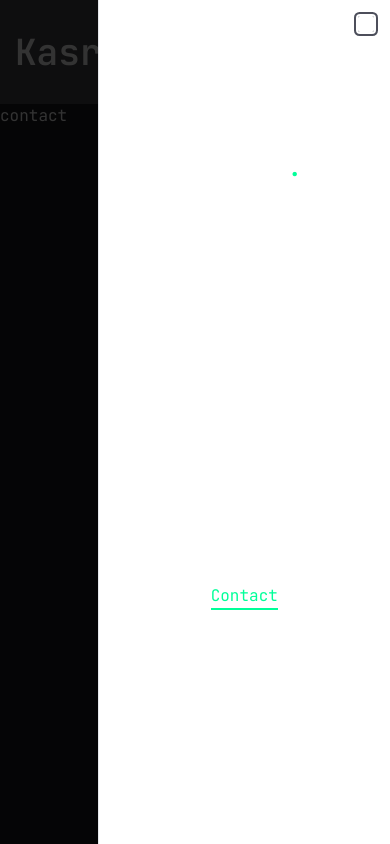
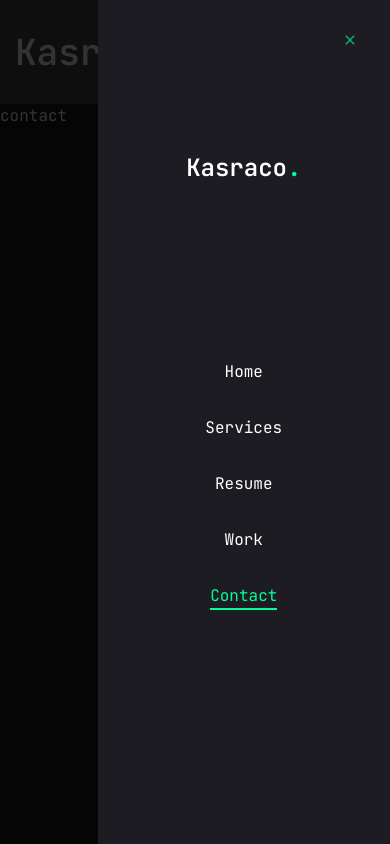
Before and after one commit to Kasraco/my-portfolio, a Next.js app: page /contact in a window 390 px wide. Both pictures are taken after a click on the button 359 px from the left and 52 px from the top of the page. Built offline with nearby package versions, Linux system fonts and the light colour scheme.

Commit message:
customize close button in mobile navigation

```diff
--- a/src/components/ui/sheet.jsx
+++ b/src/components/ui/sheet.jsx
@@ -2,7 +2,7 @@
 import * as React from "react"
 import * as SheetPrimitive from "@radix-ui/react-dialog"
 import { cva } from "class-variance-authority";
-import { X } from "lucide-react"
+import { IoMdClose } from "react-icons/io"
 
 import { cn } from "@/lib/utils"
 
@@ -26,7 +26,7 @@
 SheetOverlay.displayName = SheetPrimitive.Overlay.displayName
 
 const sheetVariants = cva(
-  "fixed z-50 gap-4 bg-white p-6 shadow-lg transition ease-in-out data-[state=open]:animate-in data-[state=closed]:animate-out data-[state=closed]:duration-300 data-[state=open]:duration-500 dark:bg-slate-950",
+  "fixed z-50 gap-4 bg-primary p-6 shadow-lg transition ease-in-out data-[state=open]:animate-in data-[state=closed]:animate-out data-[state=closed]:duration-300 data-[state=open]:duration-500 dark:bg-slate-950",
   {
     variants: {
       side: {
@@ -35,7 +35,7 @@
           "inset-x-0 bottom-0 border-t data-[state=closed]:slide-out-to-bottom data-[state=open]:slide-in-from-bottom",
         left: "inset-y-0 left-0 h-full w-3/4 border-r data-[state=closed]:slide-out-to-left data-[state=open]:slide-in-from-left sm:max-w-sm",
         right:
-          "inset-y-0 right-0 h-full w-3/4  border-l data-[state=closed]:slide-out-to-right data-[state=open]:slide-in-from-right sm:max-w-sm",
+          "inset-y-0 right-0 h-full w-3/4  data-[state=closed]:slide-out-to-right data-[state=open]:slide-in-from-right sm:max-w-sm",
       },
     },
     defaultVariants: {
@@ -50,8 +50,8 @@
     <SheetPrimitive.Content ref={ref} className={cn(sheetVariants({ side }), className)} {...props}>
       {children}
       <SheetPrimitive.Close
-        className="absolute right-4 top-4 rounded-sm opacity-70 ring-offset-white transition-opacity hover:opacity-100 focus:outline-none focus:ring-2 focus:ring-slate-950 focus:ring-offset-2 disabled:pointer-events-none data-[state=open]:bg-slate-100 dark:ring-offset-slate-950 dark:focus:ring-slate-300 dark:data-[state=open]:bg-slate-800">
-        <X className="h-4 w-4" />
+        className="absolute right-8 top-8 rounded-sm opacity-70 outline-none transition-opacity">
+        <IoMdClose className="text-accent" />
         <span className="sr-only">Close</span>
       </SheetPrimitive.Close>
     </SheetPrimitive.Content>
```
